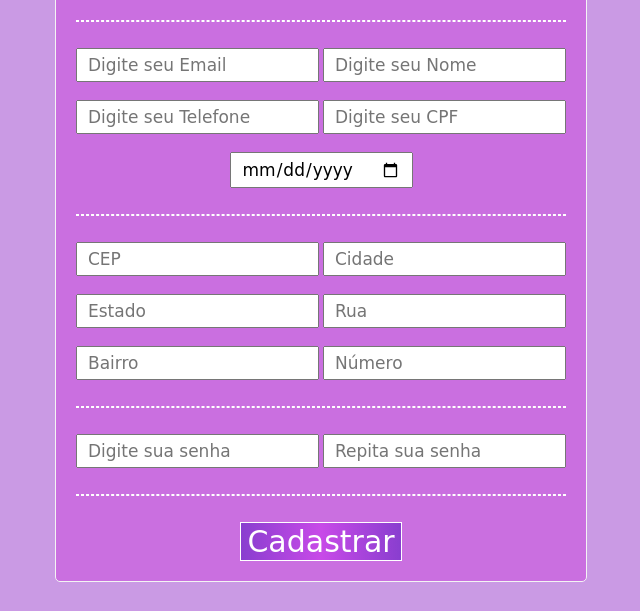
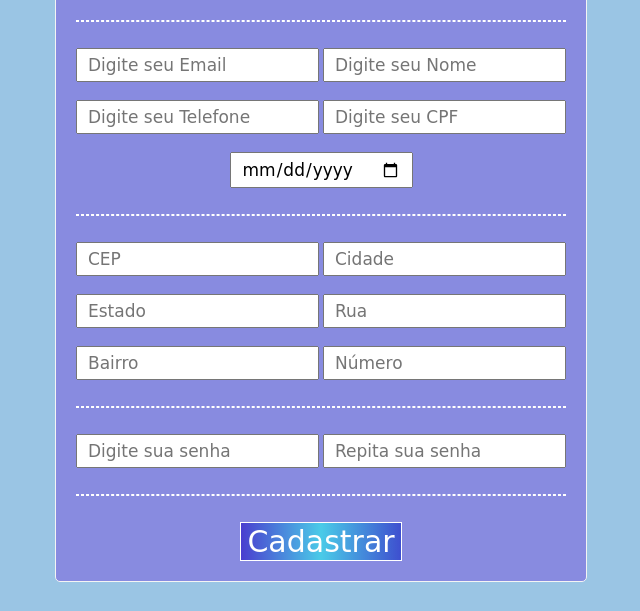
Before and after one commit to laylabtrice/form-cadrasto, a plain HTML site: page index.html in a window 1280 px wide. Shown: the part 189-800 px from the top of the page, without its empty margins (319-959 px from the left). Drawn offline with Linux system fonts and the light colour scheme; a web font is replaced by a local one.

Commit message:
cor nova

```diff
--- a/style.css
+++ b/style.css
@@ -3,7 +3,7 @@
 
 body{
     margin: 0px;
-    background-color: #ca9ae4;
+    background-color: #9ac5e4;
     display: flex;
     justify-content: center;
     align-items: center;
@@ -11,7 +11,7 @@ body{
 }
 #form{
     text-align: center;
-    background: #ca1dd757;
+    background: #641dd757;
     padding: 20px;
     border-radius: 5px;
     border: 1px solid #f4f4f4;
@@ -35,13 +35,13 @@ input{
 button{
     font-family: 'Dela Gothic One', cursive;
     color: #fff;
-    background: linear-gradient(to right,#893ecf, #c84ae8, #893ecf);
+    background: linear-gradient(to right,#4a3ecf, #4acbe8, #3e4fcf);
     border: 1px solid #fff;
     font-size: 30px;
     transition: .33s;
     cursor: pointer;
 }
 button:hover{
-    background: linear-gradient(to right,#c84ae8,#893ecf ,#c84ae8);
+    background: linear-gradient(to right,#554ae8,#3e9fcf ,#4a67e8);
     color: #fff;
 }
```
